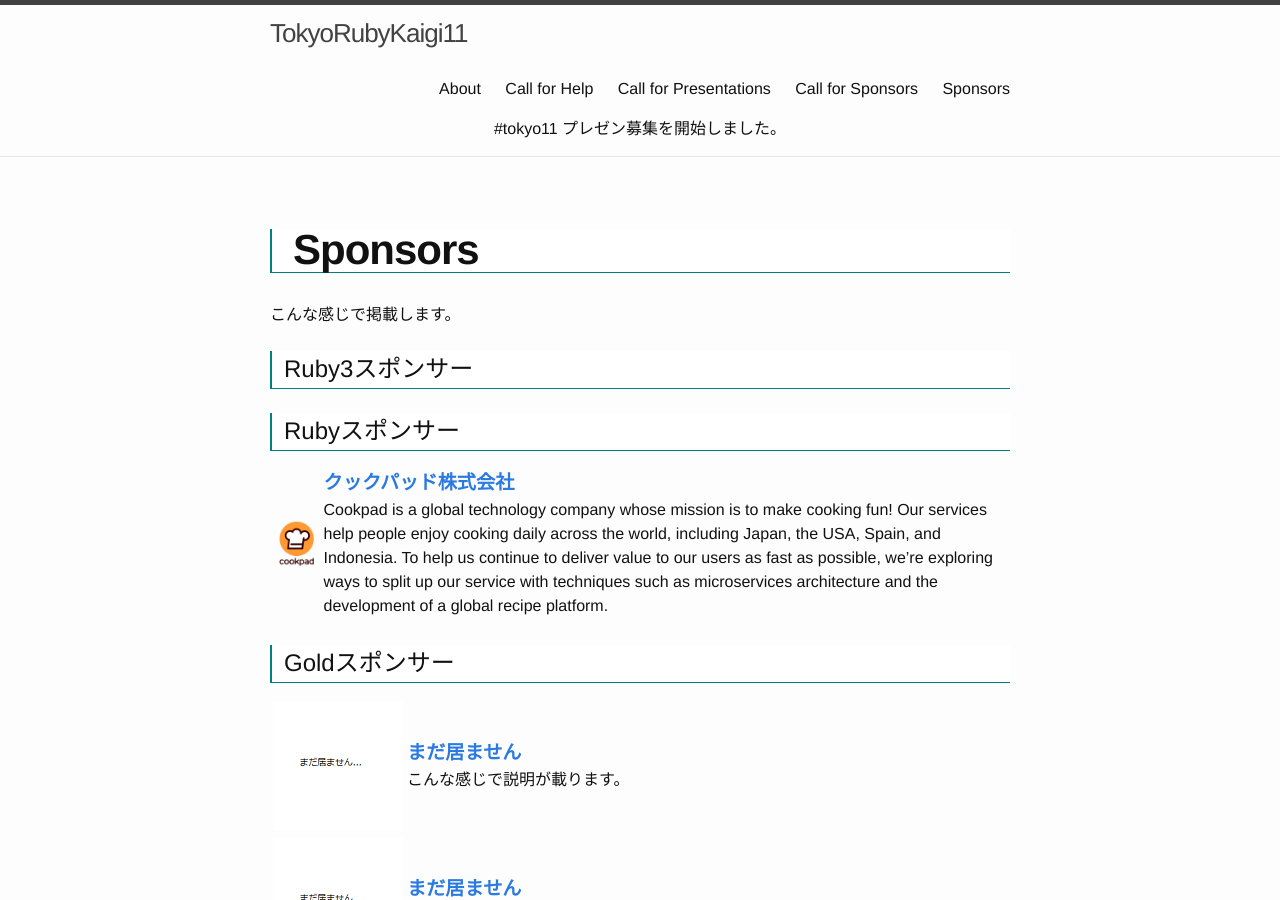
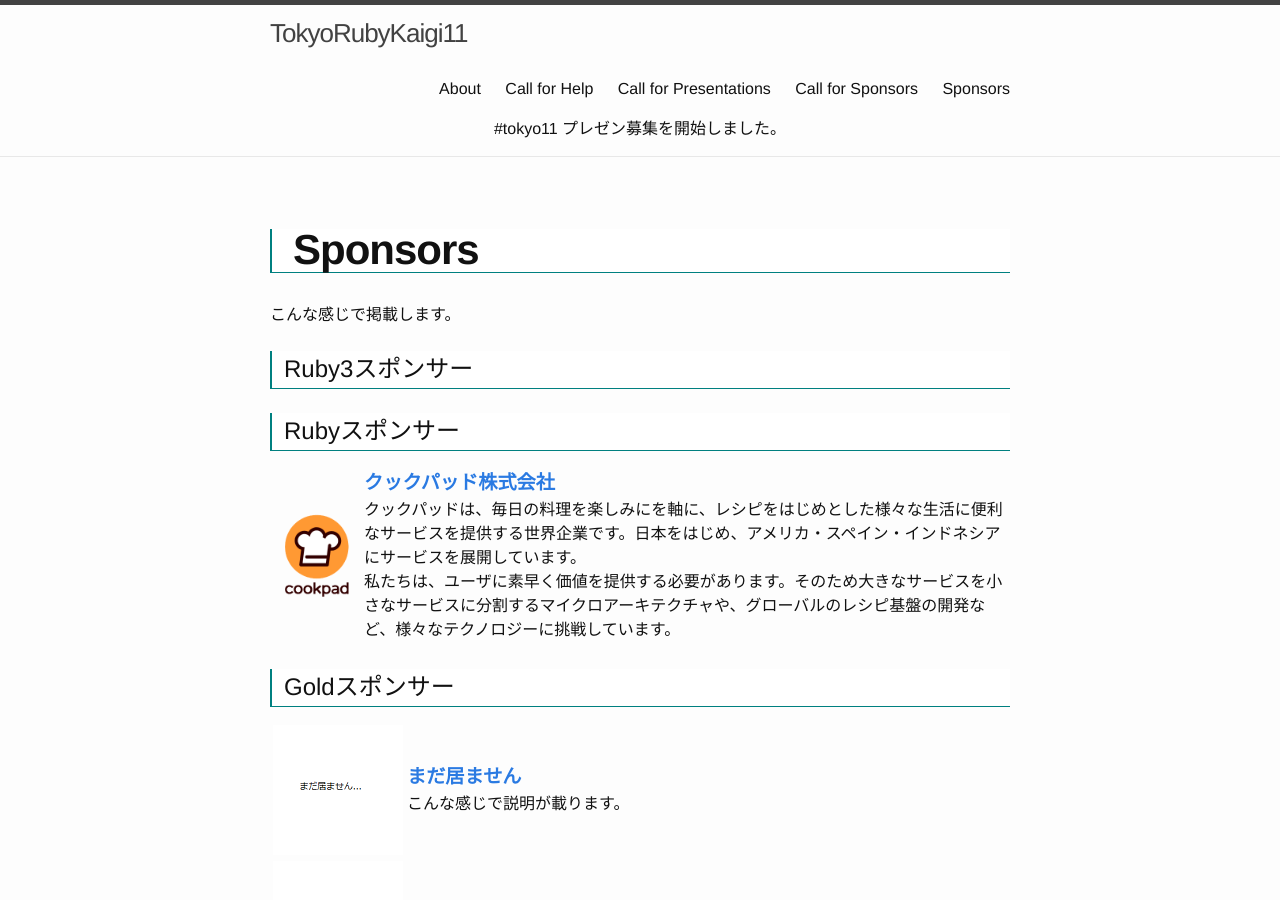
Before and after one commit to ko1/tokyo11, a Jekyll site: the page built from sponsors.html, in a window 1280 px wide and 900 px high. Built offline with Jekyll 4.4.1, drawn with Linux system fonts in a browser that asks for light colours.

Commit message:
fix cookpad description

```diff
--- a/_data/sponsors.yaml
+++ b/_data/sponsors.yaml
@@ -3,7 +3,7 @@
   - name: クックパッド株式会社
     image: cookpad.png
     link: https://info.cookpad.com/
-    desc: Cookpad is a global technology company whose mission is to make cooking fun! Our services help people enjoy cooking daily across the world, including Japan, the USA, Spain, and Indonesia. To help us continue to deliver value to our users as fast as possible, we’re exploring ways to split up our service with techniques such as microservices architecture and the development of a global recipe platform.
+    desc: <div>クックパッドは、毎日の料理を楽しみにを軸に、レシピをはじめとした様々な生活に便利なサービスを提供する世界企業です。日本をはじめ、アメリカ・スペイン・インドネシアにサービスを展開しています。</div><div>私たちは、ユーザに素早く価値を提供する必要があります。そのため大きなサービスを小さなサービスに分割するマイクロアーキテクチャや、グローバルのレシピ基盤の開発など、様々なテクノロジーに挑戦しています。</div>
 gold:
   - name: まだ居ません
     image: 130x130.png
```
